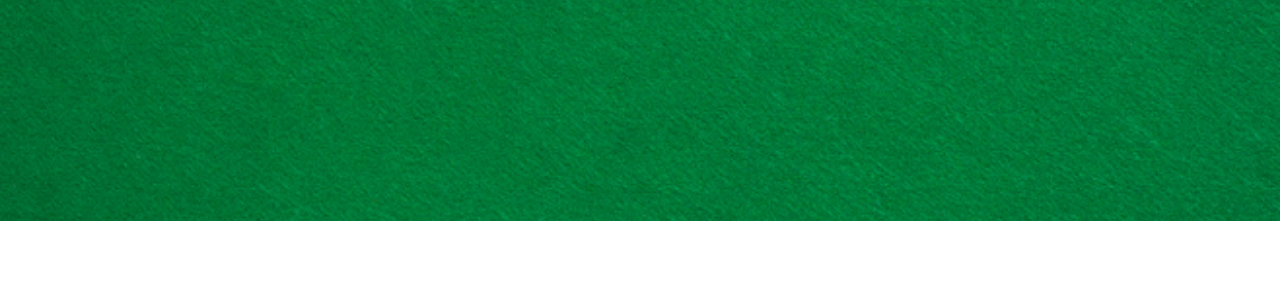
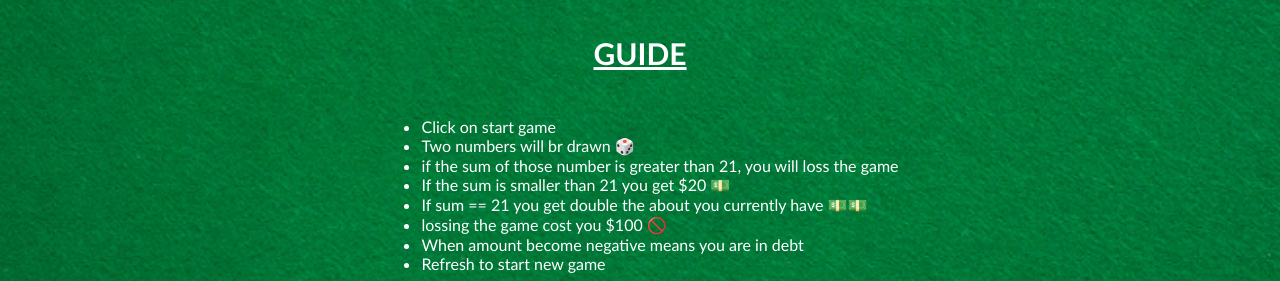
Before and after one commit to tactical-code/BLACKJACKgame, a plain HTML site: page index.html in a window 1280 px wide. Shown: the part 579-860 px from the top of the page. Before the commit the page ends 800 px from the top, so only its background shows below. Drawn offline with Linux system fonts and the light colour scheme.

Commit message:
Update index.html

```diff
--- a/index.html
+++ b/index.html
@@ -3,6 +3,7 @@
     <link rel="stylesheet" href="index.css">
   </head>
   <body>
+    <div class="bd">
       <h1>BlackJack</h1>
       <p id="message-el">Want to play a round?</p>
       <p id="cards-el">Cards:</p>
@@ -10,6 +11,19 @@
       <button onclick="startGame()">START GAME</button>
       <button onclick="newCard()">NEW CARD</button>
       <p id="player-el">user: $145</p>
+
+    </div>
+    <p class="guide"><u>GUIDE</u></p>
+    <div class="rules-css"><ul>
+      <li>Click on start game</li>
+      <li>Two numbers will br drawn 🎲</li>
+      <li>if the sum of those number is greater than 21, you will loss the game </li>
+      <li>If the sum is smaller than 21 you get $20 💵</li>
+      <li>If sum == 21 you get double the about you currently have 💵💵</li>
+      <li>lossing the game cost you $100 🚫</li>
+      <li>When amount become negative means you are in debt</li>
+      <li>Refresh to start new game</li>
+    </ul></div>
     <script src="index.js"></script>
   </body>
 </html>
```
Lines whose indentation alone changed are shown as unchanged.
